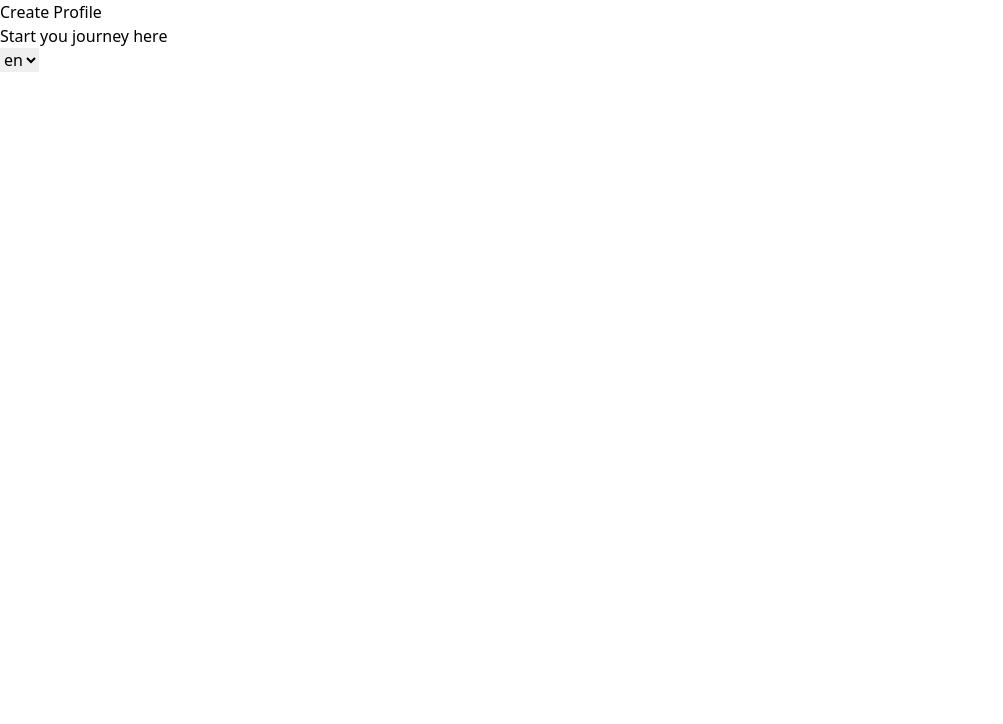
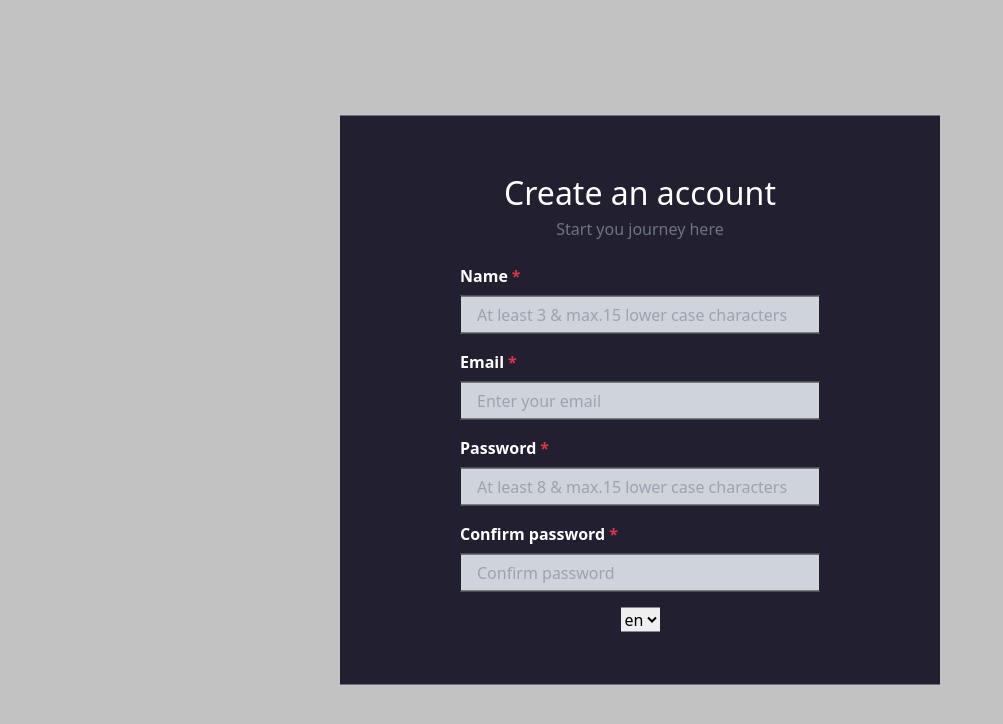
Before and after one commit to ltchelishvili1/front-epic-movie-quotes, a Vue app: page /sign-up in a window 1280 px wide. Shown: the top 724 px of the page, without its empty margins (0-1003 px from the left). Built offline with nearby package versions, Linux system fonts and the light colour scheme.

Commit message:
feat: add view of registration page

```diff
--- /dev/null
+++ b/src/components/UI/inputs/BaseInput.vue
@@ -0,0 +1,79 @@
+<template>
+  <div>
+    <div class="mb-[16px]">
+      <div v-if="title">
+        <label :for="name" class="font-semibold text-[16px] text-white"
+          >{{ title }}<span class="text-[#DC3545] ml-[4px]">*</span></label
+        >
+      </div>
+      <Field
+        class="w-[360px] h-[38px] bg-[#CED4DA] border border-[#232323] p-4 mt-[8px]"
+        :id="name"
+        :name="name"
+        :type="type || 'text'"
+        :placeholder="placeholder || name"
+        :rules="rules"
+        v-model="inputData"
+      />
+      <div class="mt-[6px]">
+        <ErrorMessage class="text-red-500 ml-4" :name="name" />
+      </div>
+    </div>
+  </div>
+</template>
+
+<script>
+import { Field, ErrorMessage } from "vee-validate";
+import { ref, watch, onMounted, computed } from "vue";
+import { useSignUpStore } from "@/stores/sign-up/index";
+
+export default {
+  props: {
+    page: {
+      type: String,
+      required: false,
+      default: "identification",
+    },
+    title: {
+      type: String,
+      required: false,
+    },
+    rules: {
+      type: String,
+      required: false,
+    },
+    name: {
+      type: String,
+      required: true,
+    },
+    placeholder: {
+      type: String,
+      required: false,
+    },
+    type: {
+      type: String,
+      required: false,
+    },
+  },
+
+  components: {
+    Field,
+    ErrorMessage,
+  },
+
+  setup({ name }) {
+    const inputData = ref("");
+    const signUpStore = useSignUpStore();
+
+    watch(inputData, (newValue) => {
+      const key = name;
+      const value = newValue;
+      signUpStore.setInputValue({ key, value });
+    });
+
+    return {
+      inputData,
+    };
+  },
+};
+</script>
--- a/src/config/i18n/index.js
+++ b/src/config/i18n/index.js
@@ -2,12 +2,28 @@ import { createI18n } from "vue-i18n";
 
 const messages = {
   en: {
-    createProfile: "Create Profile",
+    createProfile: "Create an account",
     startJourney: "Start you journey here",
+    name: "Name",
+    namePlaceholder: "At least 3 & max.15 lower case characters",
+    email: "Email",
+    emailPlaceholder: "Enter your email",
+    password: "Password",
+    passwordPlaceholder: "At least 8 & max.15 lower case characters",
+    confirmPassword: "Confirm password",
+    confirmPasswordPlaceholder: "Confirm password",
   },
   ka: {
     createProfile: "პროფილის შექმნა",
     startJourney: "დაიწყე შენი მოგზაურობა!",
+    name: "სახელი",
+    namePlaceholder: "მინიმუმ 3 მაქსიმუმ 15 ასო",
+    email: "ელ-ფოსტა",
+    emailPlaceholder: "შეიყვანე ელ-ფოსტა",
+    password: "პაროლი",
+    passwordPlaceholder: "მინიმუმ 8 მაქსიმუმ 15 ასო",
+    confirmPassword: "დაადასტურე პაროლი",
+    confirmPasswordPlaceholder: "დაადასტურე პაროლი",
   },
 };
 
--- a/src/pages/authentication/sign-up/SignUpPage.vue
+++ b/src/pages/authentication/sign-up/SignUpPage.vue
@@ -1,7 +1,39 @@
 <template>
-  <div class="popup">
-    <h1>{{ $t("createProfile") }}</h1>
-    <p>{{ $t("startJourney") }}</p>
+  <div
+    class="fixed top-0 left-0 w-[100vw] h-[100vh] backdrop-blur-[3px] bg-[rgba(0,0,0,0.24)] z-50"
+  >
+    <div
+      class="py-[53px] w-[600px] px-[120px] flex flex-col items-center justify-center fixed left-[50%] top-[50%] -translate-x-[50%] -translate-y-[50%] bg-[#222030]"
+    >
+      <h1 class="text-white font-medium text-[32px]">
+        {{ $t("createProfile") }}
+      </h1>
+      <p class="text-[#6C757D] pb-[23px]">{{ $t("startJourney") }}</p>
+
+      <base-input
+        :title="$t('name')"
+        name="username"
+        :placeholder="$t('namePlaceholder')"
+      ></base-input>
+
+      <base-input
+        :title="$t('email')"
+        name="email"
+        :placeholder="$t('emailPlaceholder')"
+        type="email"
+      ></base-input>
+
+      <base-input
+        :title="$t('password')"
+        name="password"
+        :placeholder="$t('passwordPlaceholder')"
+      ></base-input>
+      <base-input
+        :title="$t('confirmPassword')"
+        name="confirm_password"
+        :placeholder="$t('confirmPasswordPlaceholder')"
+      ></base-input>
+
       <div class="locale-changer">
         <select v-model="$i18n.locale">
           <option
@@ -14,12 +46,15 @@
         </select>
       </div>
     </div>
+  </div>
 </template>
 
 <script>
 import { useRouter } from "vue-router";
+import BaseInput from "@/components/UI/inputs/BaseInput.vue";
 
 export default {
+  components: { BaseInput },
   setup() {
     const router = useRouter();
 
--- a/src/stores/registration/index.js
+++ /dev/null
@@ -1,15 +0,0 @@
-import { defineStore } from "pinia";
-
-export const useRegistrationStore = defineStore("counter", {
-  state: () => ({
-    count: 0,
-  }),
-  actions: {
-    increment() {
-      this.count++;
-    },
-    decrement() {
-      this.count--;
-    },
-  },
-});
--- /dev/null
+++ b/src/stores/sign-up/index.js
@@ -0,0 +1,13 @@
+import { defineStore } from "pinia";
+
+export const useSignUpStore = defineStore("counter", {
+  state: () => ({
+    registraionData: {},
+  }),
+  actions: {
+    setInputValue({ key, value }) {
+      this.registraionData[key] = value;
+      console.log(this.registraionData)
+    },
+  },
+});
```
Lines whose indentation alone changed are shown as unchanged.
